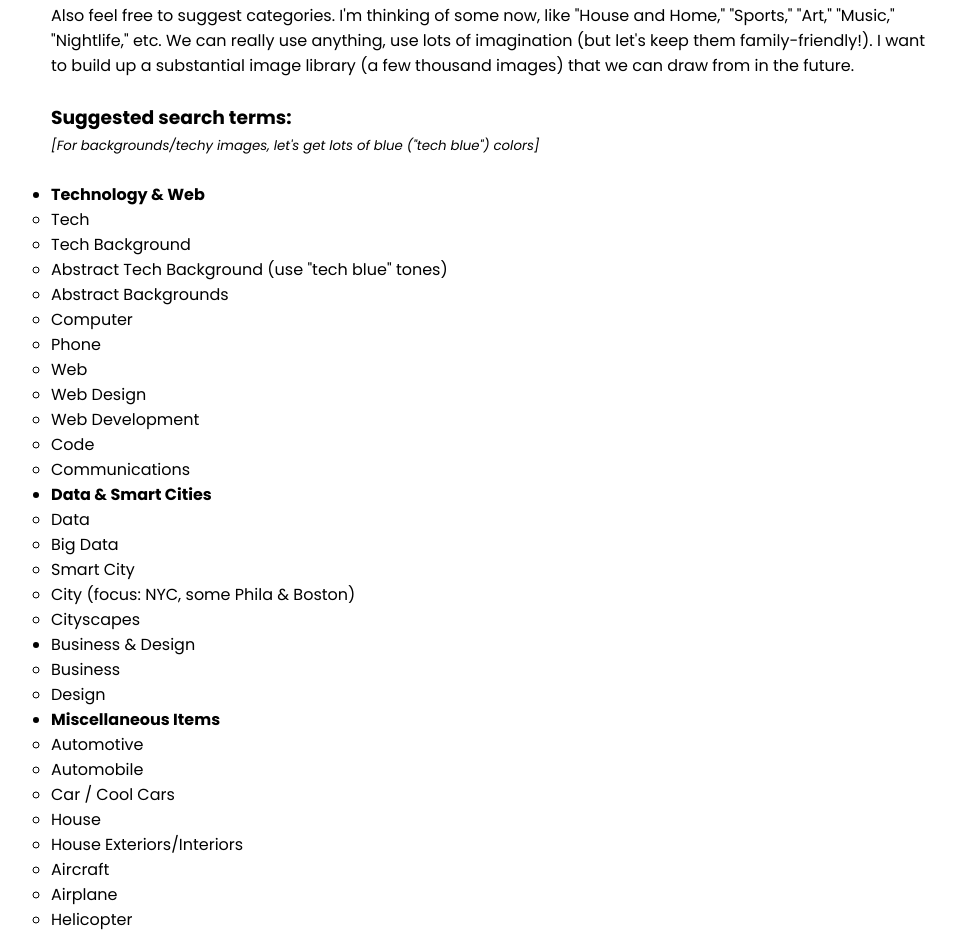
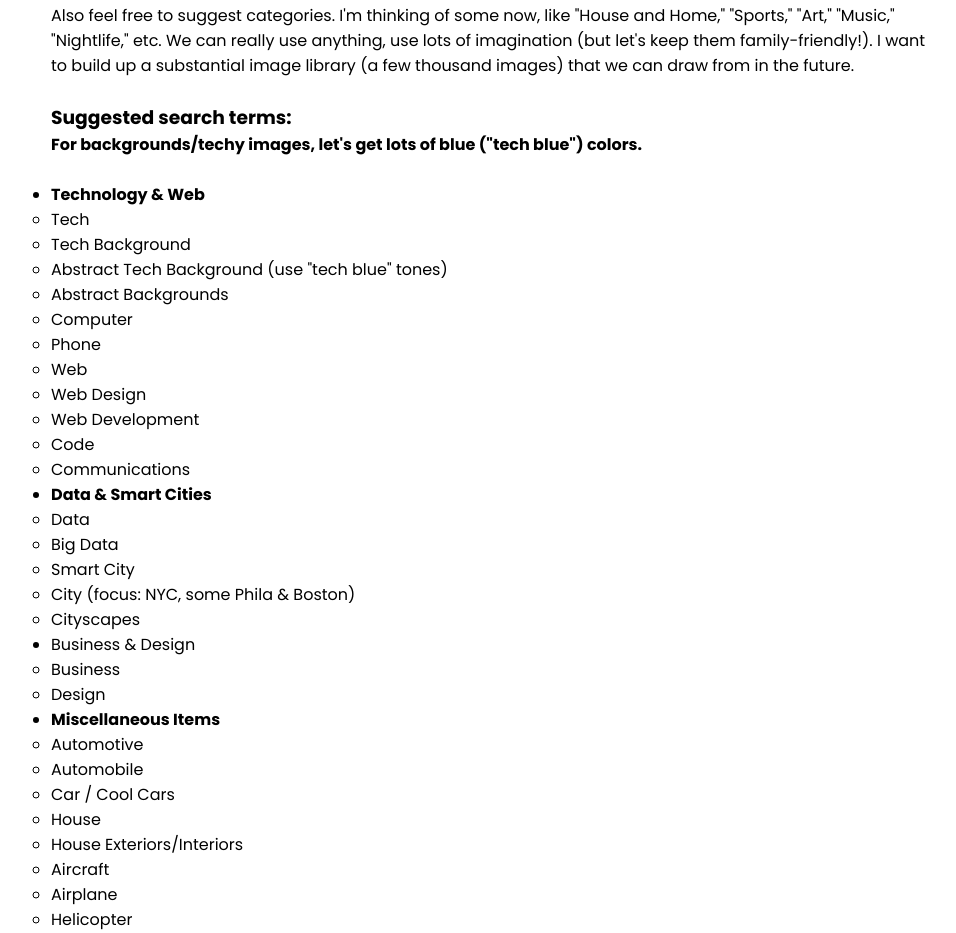
Before and after one commit to JackPope64/BDM_Handbook_Update, a plain HTML site: page index.html in a window 1280 px wide. Shown: the part 8191-9124 px from the top of the page, without its empty margins (149-1105 px from the left). Drawn offline with nearby package versions, Linux system fonts and the light colour scheme.

Commit message:
Update index.html

```diff
--- a/index.html
+++ b/index.html
@@ -398,7 +398,7 @@
 
     <h3>Suggested search terms:</h3>
 
-    <p><small><em>[For backgrounds/techy images, let's get lots of blue ("tech blue") colors]</em></small></p><br>
+    <p> <strong>For backgrounds/techy images, let's get lots of blue ("tech blue") colors.</strong></p><br>
 
 
     <ul>
```
